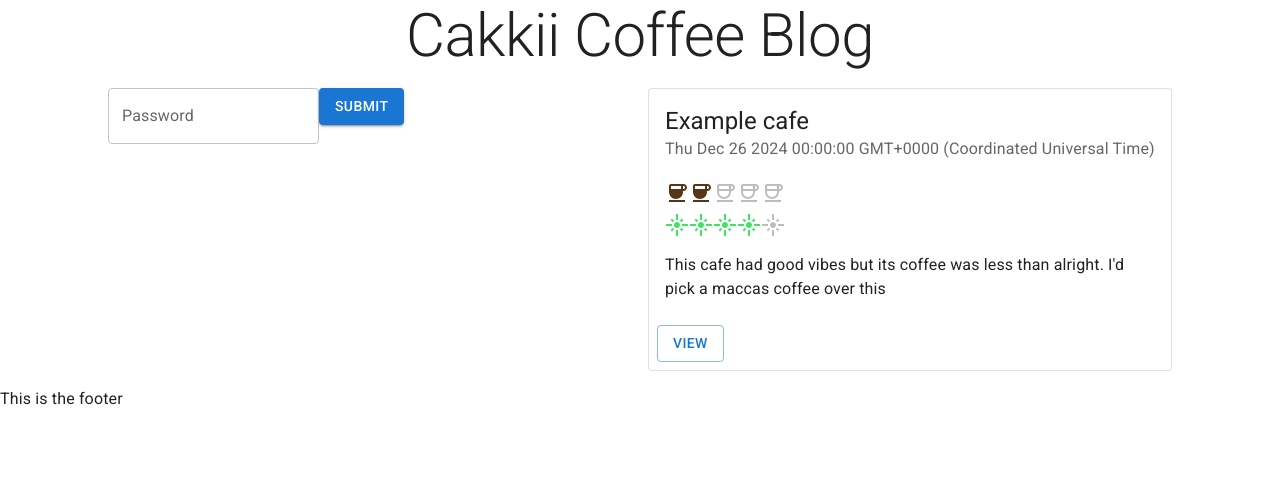
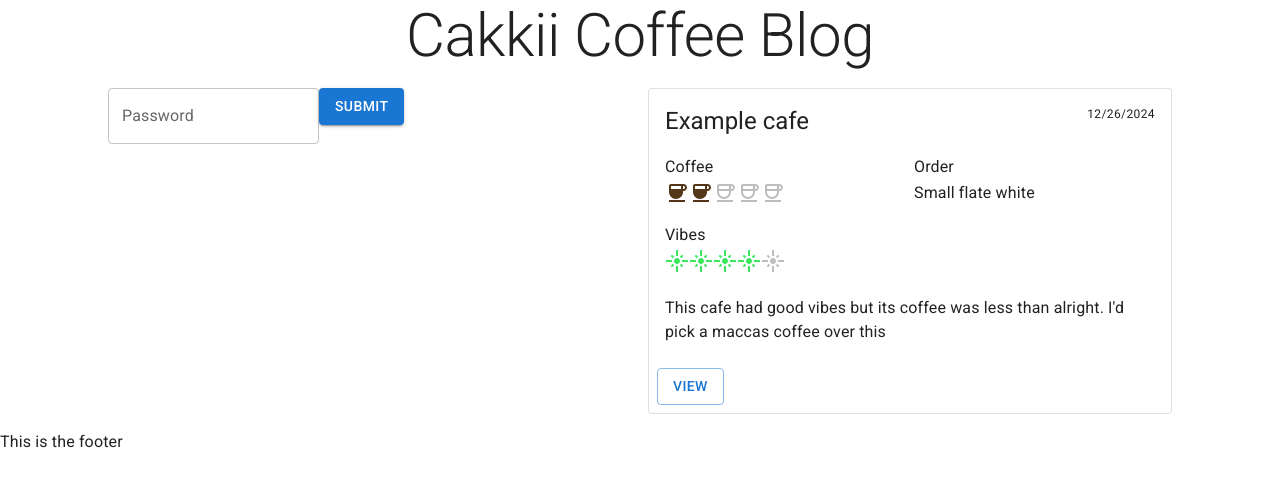
Before and after one commit to Cakkii/coffee-blog, a React (Vite) app: page / in a window 1280 px wide. Shown: the top 486 px of the page. Built offline with nearby package versions, Linux system fonts and the light colour scheme.

Commit message:
Grid formatting of cafe blog card

```diff
--- a/src/App.tsx
+++ b/src/App.tsx
@@ -13,7 +13,7 @@ import {
 import { useState } from "react";
 import { CoffeeRating } from "./components/CoffeeRating.tsx";
 import { VibesRating } from "./components/VibeRating.tsx";
-import { CoffeeBlog } from "./components/CafeBlog.tsx";
+import { CafeBlog } from "./components/CafeBlog.tsx";
 function App() {
   const [password, setPassword] = useState("");
 
@@ -62,14 +62,14 @@ function App() {
             </Button>
           </Grid>
           <Grid size={6}>
-            <CoffeeBlog
+            <CafeBlog
               cafeHeader="Example cafe"
               coffeeRating={2}
               vibesRating={4}
               date={new Date("2024-12-26")}
               caption="This cafe had good vibes but its coffee was less than alright. I'd
-            pick a maccas coffee over this
-"
+            pick a maccas coffee over this"
+              coffeeType="Small flate white"
             />
           </Grid>
         </Grid>
--- a/src/components/CafeBlog.tsx
+++ b/src/components/CafeBlog.tsx
@@ -4,8 +4,8 @@ import {
   Card,
   CardActions,
   CardContent,
-  CardHeader,
   Typography,
+  Grid2 as Grid,
 } from "@mui/material";
 import { CoffeeRating } from "./CoffeeRating";
 import { VibesRating } from "./VibeRating";
@@ -16,22 +16,39 @@ interface Props {
   vibesRating: number;
   date: Date;
   caption: string;
+  coffeeType: string;
 }
 
-export const CoffeeBlog: React.FC<Props> = ({
+export const CafeBlog: React.FC<Props> = ({
   cafeHeader,
   coffeeRating,
   vibesRating,
   date,
   caption,
+  coffeeType,
 }) => {
   return (
     <Card variant="outlined">
-      <CardHeader title={cafeHeader} subheader={date.toString()} />
       <CardContent>
-        <Box display="flex" flexDirection="column" sx={{ mt: -1.5 }}>
-          <CoffeeRating value={coffeeRating} />
-          <VibesRating value={vibesRating} />
+        <Box display="flex" justifyContent="space-between" sx={{ mb: 2 }}>
+          <Typography variant="h5">{cafeHeader}</Typography>
+          <Typography variant="caption">{date.toLocaleDateString()}</Typography>
+        </Box>
+        <Box display="flex" flexDirection="column">
+          <Grid container spacing={1}>
+            <Grid size={6}>
+              <Typography variant="subtitle1">Coffee</Typography>
+              <CoffeeRating value={coffeeRating} />
+            </Grid>
+            <Grid size={6}>
+              <Typography variant="subtitle1">Order</Typography>
+              <Typography variant="body1">{coffeeType}</Typography>
+            </Grid>
+            <Grid size={6}>
+              <Typography variant="subtitle1">Vibes</Typography>{" "}
+              <VibesRating value={vibesRating} />
+            </Grid>
+          </Grid>
           <Typography variant="body1" sx={{ mt: 2 }}>
             {caption}
           </Typography>
```
